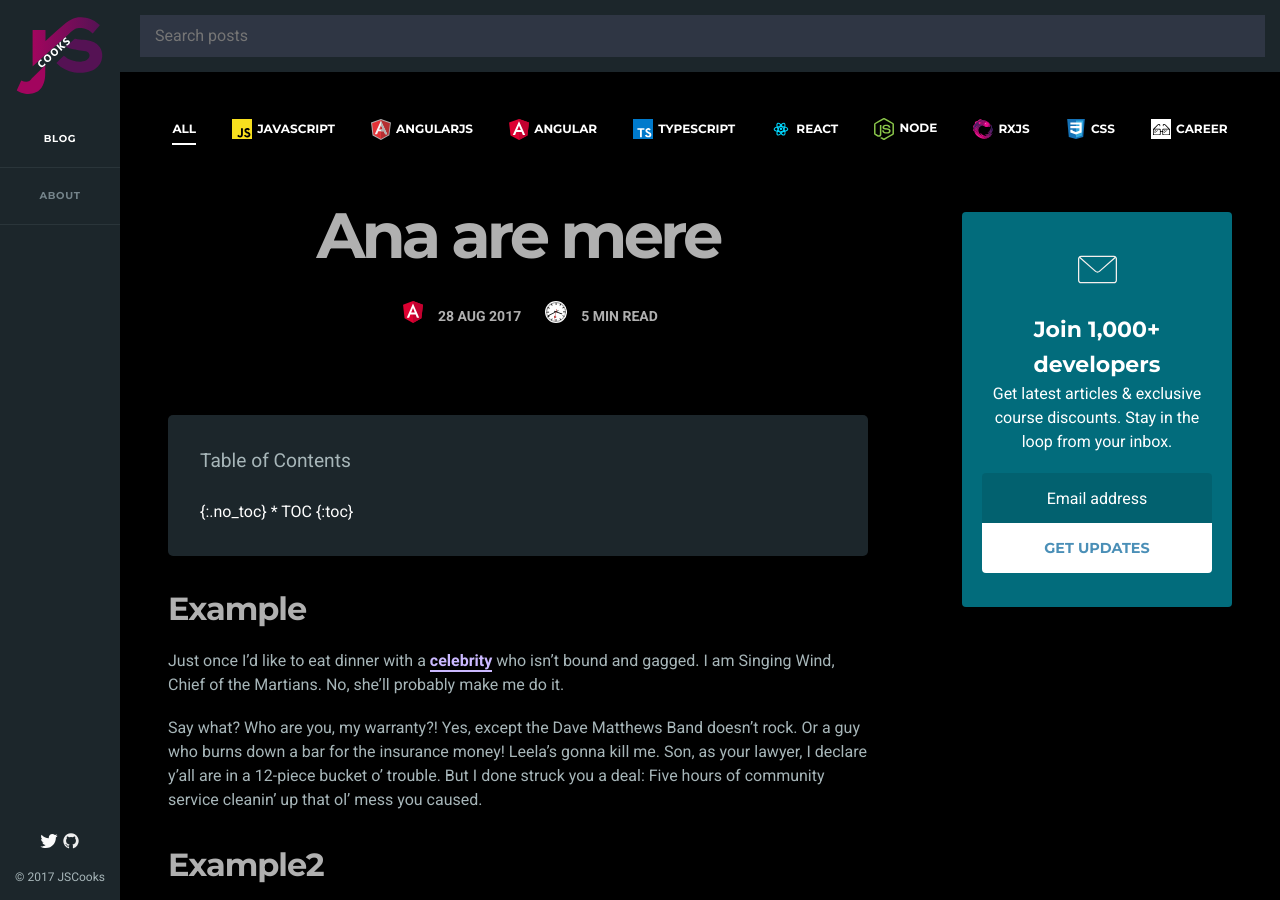
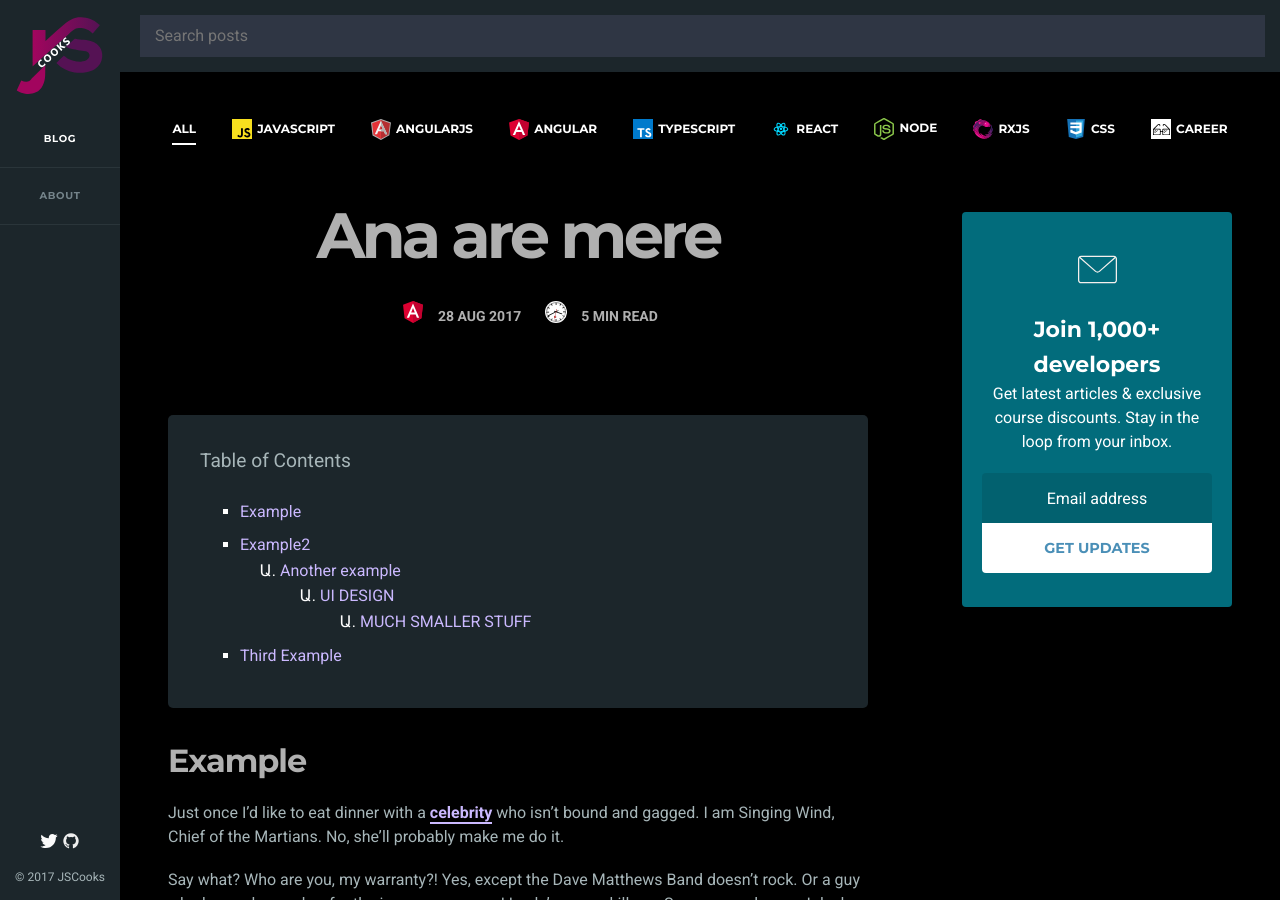
Before and after one commit to jscoox/jscoox.github.com, a Jekyll site: the page built from _posts/2017-08-29-ana-are-mere.md, in a window 1280 px wide and 900 px high. Built offline with Jekyll 4.4.1, drawn with Linux system fonts in a browser that asks for light colours.

Commit message:
Update 2017-08-29-ana-are-mere.md

```diff
--- a/_posts/2017-08-29-ana-are-mere.md
+++ b/_posts/2017-08-29-ana-are-mere.md
@@ -8,7 +8,7 @@ path: 2017-08-29-ana-are-mere.md
 tag: angular
 ---
 
-<div class="toc">
+<div class="toc" markdown="1">
 <p class="toc_h">Table of Contents</p>
 {:.no_toc}
 * TOC
```
